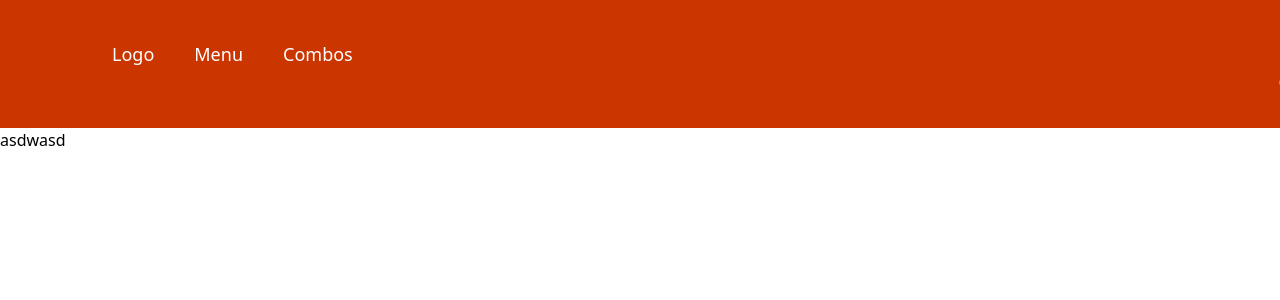
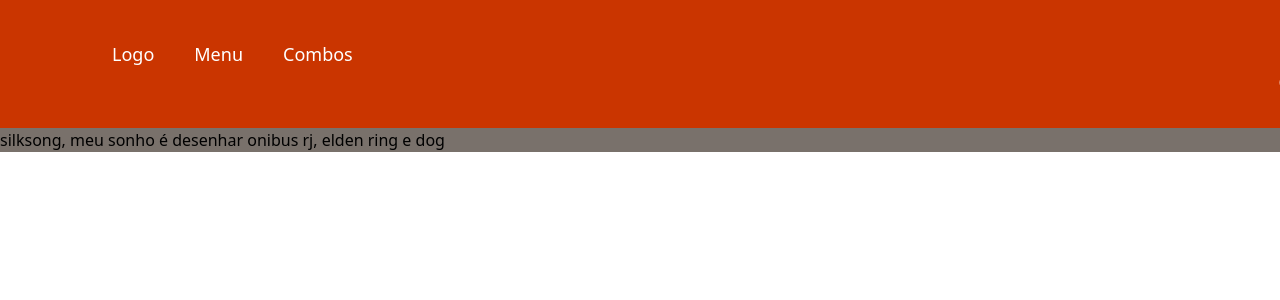
Before and after one commit to DrumondParizottoPiccolo/WebDelivery, a React (Vite) app: page / in a window 1280 px wide. Shown: the top 300 px of the page. Built offline with nearby package versions, Linux system fonts and the light colour scheme.

Commit message:
Inisiando Section estilização

```diff
--- a/src/Components/Section.jsx
+++ b/src/Components/Section.jsx
@@ -1,9 +1,9 @@
 
 const Section = () => {
     return(
-        <section>
+        <section className="bg-stone-500">
             <div>
-                <p>asdwasd</p>
+                <p>silksong, meu sonho é desenhar onibus rj, elden ring e dog </p>
             </div>
         </section>
     )
```
